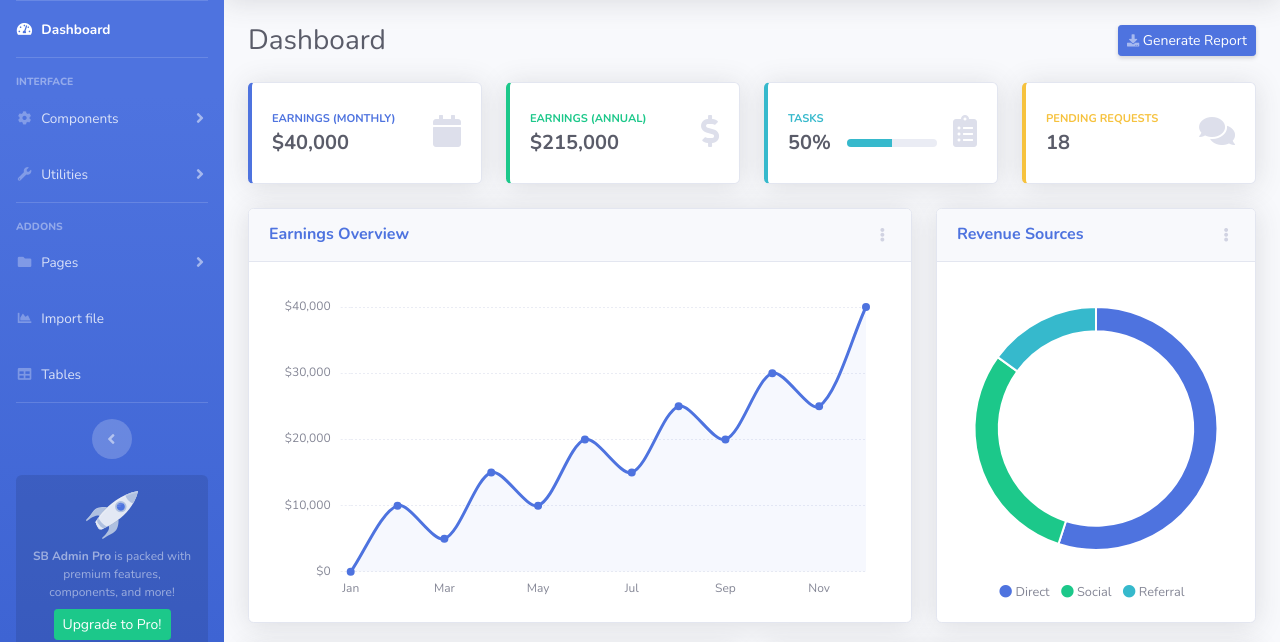
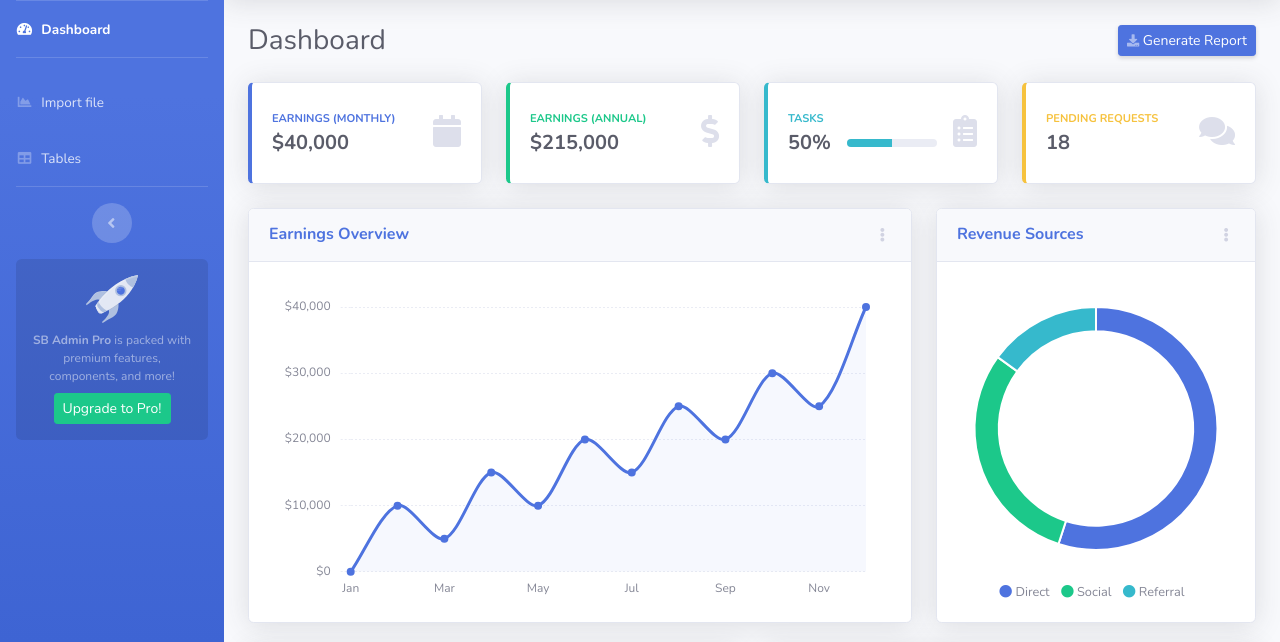
Before and after one commit to hearthacker-cyber/project, a PHP site: page /index.php in a window 1280 px wide. Shown: the part 70-712 px from the top of the page. Run offline with PHP 8.4, Linux system fonts and the light colour scheme; the visitor is signed in with stand-in values (Sample User, id 1).

Commit message:
Your msg

```diff
--- a/templates/sidebar.php
+++ b/templates/sidebar.php
@@ -53,12 +53,12 @@
             <hr class="sidebar-divider">
 
             <!-- Heading -->
-            <div class="sidebar-heading">
+            <!-- <div class="sidebar-heading">
                 Interface
-            </div>
+            </div> -->
 
             <!-- Nav Item - Pages Collapse Menu -->
-            <li class="nav-item">
+            <!-- <li class="nav-item">
                 <a class="nav-link collapsed" href="#" data-toggle="collapse" data-target="#collapseTwo"
                     aria-expanded="true" aria-controls="collapseTwo">
                     <i class="fas fa-fw fa-cog"></i>
@@ -71,10 +71,10 @@
                         <a class="collapse-item" href="cards.html">Cards</a>
                     </div>
                 </div>
-            </li>
+            </li> -->
 
             <!-- Nav Item - Utilities Collapse Menu -->
-            <li class="nav-item">
+            <!-- <li class="nav-item">
                 <a class="nav-link collapsed" href="#" data-toggle="collapse" data-target="#collapseUtilities"
                     aria-expanded="true" aria-controls="collapseUtilities">
                     <i class="fas fa-fw fa-wrench"></i>
@@ -90,23 +90,23 @@
                         <a class="collapse-item" href="utilities-other.html">Other</a>
                     </div>
                 </div>
-            </li>
+            </li> -->
 
             <!-- Divider -->
-            <hr class="sidebar-divider">
+            <!-- <hr class="sidebar-divider"> -->
 
             <!-- Heading -->
-            <div class="sidebar-heading">
+            <!-- <div class="sidebar-heading">
                 Addons
-            </div>
+            </div> -->
 
             <!-- Nav Item - Pages Collapse Menu -->
-            <li class="nav-item">
+            <!-- <li class="nav-item">
                 <a class="nav-link collapsed" href="#" data-toggle="collapse" data-target="#collapsePages"
                     aria-expanded="true" aria-controls="collapsePages">
                     <i class="fas fa-fw fa-folder"></i>
                     <span>Pages</span>
-                </a>
+                </a> -->
                 <!-- <div id="collapsePages" class="collapse" aria-labelledby="headingPages" data-parent="#accordionSidebar">
                     <div class="bg-white py-2 collapse-inner rounded">
                         <h6 class="collapse-header">Login Screens:</h6>
```
